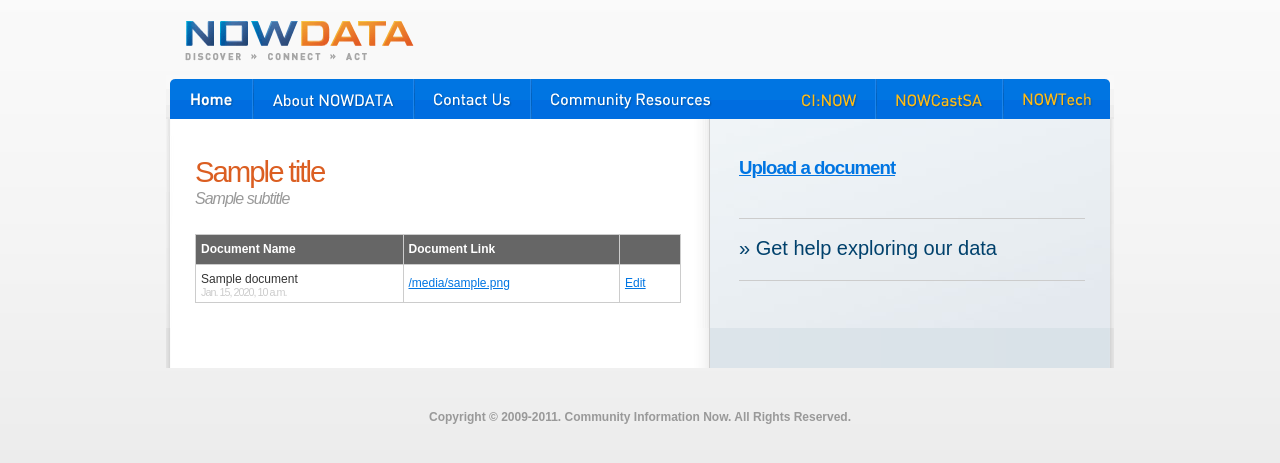
After one commit to mocha/NowData, a Django app: template templates/global/all_documents.html in a window 1280 px wide. The commit adds this page. Shown: the top 463 px of the page. Run offline with Django 3.2, Linux system fonts and the light colour scheme; a user stored in the database is signed in; tables that the repository leaves empty hold one stand-in row (values such as "Sample post"); the template is opened without the code that fills it: most values are stand-ins (such as "Sample title", 1, 10 or a date in 2020); some libraries are stand-ins or nearby versions.

Commit message:
added cleaner document listing page

```diff
--- a/media/css/style.css
+++ b/media/css/style.css
@@ -1,12 +1,12 @@
 /*
 
   exporting to server:
-  find: url(/media/
-  replace: url(/media/
+  find: url(http://localhost/~mocha/nowdata-media/
+  replace: url(http://localhost/~mocha/nowdata-media/
 
   resetting for local dev:
-  find: url(/media/
-  replace: url(/media/
+  find: url(http://localhost/~mocha/nowdata-media/
+  replace: url(http://localhost/~mocha/nowdata-media/
 
 */
 
@@ -14,7 +14,7 @@
   font-size: 10pt;
   line-height: 1.4em;
   color: #333;
-  background: #E3E3E3 url(/media/images/gradient_bg.gif) repeat-x;
+  background: #E3E3E3 url(http://localhost/~mocha/nowdata-media/images/gradient_bg.gif) repeat-x;
 }
 
 a,
@@ -41,12 +41,12 @@
 #container {
   width: 948px;
   margin: auto;
-  background: white url(/media/images/body_bg_pattern.gif) repeat-y;
+  background: white url(http://localhost/~mocha/nowdata-media/images/body_bg_pattern.gif) repeat-y;
   padding-bottom : 40px;
 }
 
 #container-inner {
-  background: url(/media/images/body_bg.jpg) no-repeat;
+  background: url(http://localhost/~mocha/nowdata-media/images/body_bg.jpg) no-repeat;
 }
 
 #header {
@@ -141,7 +141,7 @@
   margin: 0;
   padding: 0;
   list-style: none;
-  background-image: url(/media/images/nowdata_menu_2.gif);
+  background-image: url(http://localhost/~mocha/nowdata-media/images/nowdata_menu_2.gif);
 }
 
 #menu li {
@@ -153,7 +153,7 @@
 #menu li a {
   display: block;
   height: 40px;
-  background-image: url(/media/images/nowdata_menu_2.gif);
+  background-image: url(http://localhost/~mocha/nowdata-media/images/nowdata_menu_2.gif);
   background-repeat: no-repeat;
   text-indent: -9999px;
   margin-top: 4px;
@@ -185,7 +185,7 @@
 #menu li a.nowtech.active { background-position: -837px -48px; }
 
 #header h1 a {
-  background: url(/media/images/nowdata_header_2.gif) top left;
+  background: url(http://localhost/~mocha/nowdata-media/images/nowdata_header_2.gif) top left;
   display: block;
   width: 950px;
   height: 75px;
@@ -357,35 +357,35 @@
 }
 
 .topiclist .health-and-safety .icon {
-  background: url(/media/images/topic_icons/HealthSafety.gif) no-repeat;
+  background: url(http://localhost/~mocha/nowdata-media/images/topic_icons/HealthSafety.gif) no-repeat;
 }
 
 .topiclist .employment-economy .icon {
-  background: url(/media/images/topic_icons/employmenteconomy.gif) no-repeat;
+  background: url(http://localhost/~mocha/nowdata-media/images/topic_icons/employmenteconomy.gif) no-repeat;
 }
 
 .topiclist .education .icon {
-  background: url(/media/images/topic_icons/education.gif) no-repeat;
+  background: url(http://localhost/~mocha/nowdata-media/images/topic_icons/education.gif) no-repeat;
 }
 
 .topiclist .people .icon {
-  background: url(/media/images/topic_icons/People.gif) no-repeat;
+  background: url(http://localhost/~mocha/nowdata-media/images/topic_icons/People.gif) no-repeat;
 }
 
 .topiclist .built-natural-environment .icon {
-  background: url(/media/images/topic_icons/builtnaturalenvironment.gif) no-repeat;
+  background: url(http://localhost/~mocha/nowdata-media/images/topic_icons/builtnaturalenvironment.gif) no-repeat;
 }
 
 .topiclist .culture-civic-vitality .icon {
-  background: url(/media/images/topic_icons/CultureCivicVitality.gif) no-repeat;
+  background: url(http://localhost/~mocha/nowdata-media/images/topic_icons/CultureCivicVitality.gif) no-repeat;
 }
 
 .crosstabs.icon {
-  background: url(/media/images/icon_crosstab_30x30.gif) no-repeat;
+  background: url(http://localhost/~mocha/nowdata-media/images/icon_crosstab_30x30.gif) no-repeat;
 }
 
 .weave.icon {
-  background: url(/media/images/icon_weave_30x30.gif) no-repeat;
+  background: url(http://localhost/~mocha/nowdata-media/images/icon_weave_30x30.gif) no-repeat;
 }
 
 
@@ -534,7 +534,7 @@
 }
 
 #right .section.nowtech h2 a {
-  background: url(/media/images/nowtech_sidebarlogo.gif) no-repeat;
+  background: url(http://localhost/~mocha/nowdata-media/images/nowtech_sidebarlogo.gif) no-repeat;
   display: block;
   height: 50px;
   width : 248px;
@@ -576,3 +576,37 @@
 img.floatright {
 
 }
+
+
+.filetable {
+  width : 100%;
+  text-align: left;
+  font-size: .9em;
+}
+
+.filetable th {
+  background: #666;
+  color: white;
+  padding : 5px;
+  border: 1px solid #ccc;
+}
+
+.filetable td {
+  padding: 5px;
+  border: 1px solid #ccc;
+  vertical-align: middle;
+}
+
+.filetable tr.even {
+  background: #f3f3f3;
+}
+
+.filetable .metainfo {
+    color: #CCCCCC;
+    display: block;
+    font-size: 0.9em;
+    letter-spacing: -1px;
+    line-height: 0.8em;
+    margin: 0;
+    padding: 0;
+}
--- /dev/null
+++ b/templates/global/all_documents.html
@@ -0,0 +1,36 @@
+{% extends "global/base.html" %}
+{% block content %}
+{% if request.user.is_staff %}
+
+<table class="filetable">
+
+    <tr>
+        <th>Document Name</th>
+        <th>Document Link</th>
+        <th></th>
+    </tr>
+
+{% for document in documents %}
+
+    <tr class="{% cycle 'odd' 'even' %}">
+        <td>{{ document.name }}<br />
+            <span class="metainfo">{{ document.added_on }}</span></td>
+        <td><a href="{{ document.attached_file.url }}">{{ document.filename }}</a></td>
+        <td><a href="/admin/dataexplorer/document/{{ document.id }}/">Edit</td>
+    </tr>
+
+{% endfor %}
+
+</table>
+
+{% endif %}
+{% endblock %}
+
+{% block sidebar_content %}
+
+<div class="section admin_options">
+    <h2><a href="/admin/dataexplorer/document/add/" target="_blank">Upload a document</a></h2>
+</div>
+
+
+{% endblock %}
--- a/templates/global/base.html
+++ b/templates/global/base.html
@@ -47,7 +47,7 @@
 
         </div>
 
-        <div id="content" class="clearfix">
+        <div id="content" class="clearfix{% if no_sidebars %} no_sidebars{% endif %}">
 
             <div id="left">
 
@@ -73,6 +73,8 @@
 
             </div>
 
+            {% if not no_sidebars %}
+
             <div id="right">
 
                 <div class="inner">
@@ -91,6 +93,8 @@
 
             </div>
 
+            {% endif %}
+
         </div>
 
         </div>
--- a/urls.py
+++ b/urls.py
@@ -15,6 +15,8 @@
 
   # administrative views
 
+  (r'^documents/$', all_documents),
+
   (r'^indicators/recently_added/$', admin_indicators_recently_added),
   (r'^indicators/without_resources/$', admin_indicators_without_resources),
   (r'^indicators/by_status/(?P<status_code>[\d]{1})$', admin_indicators_by_status),
```
Also changed, not shown: dataexplorer/models.py (+8 -4 lines), dataexplorer/views.py (+17 -0 lines).
